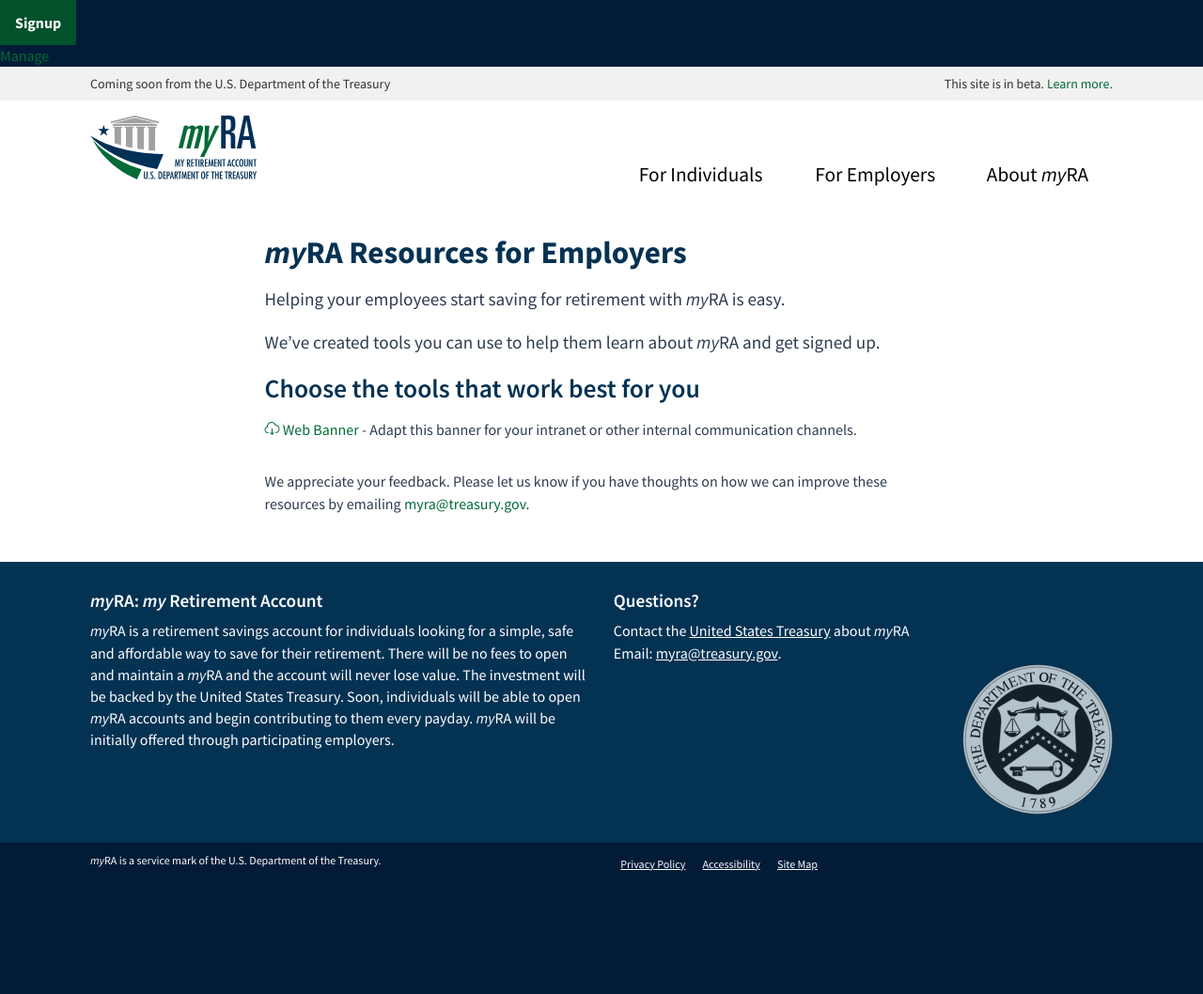
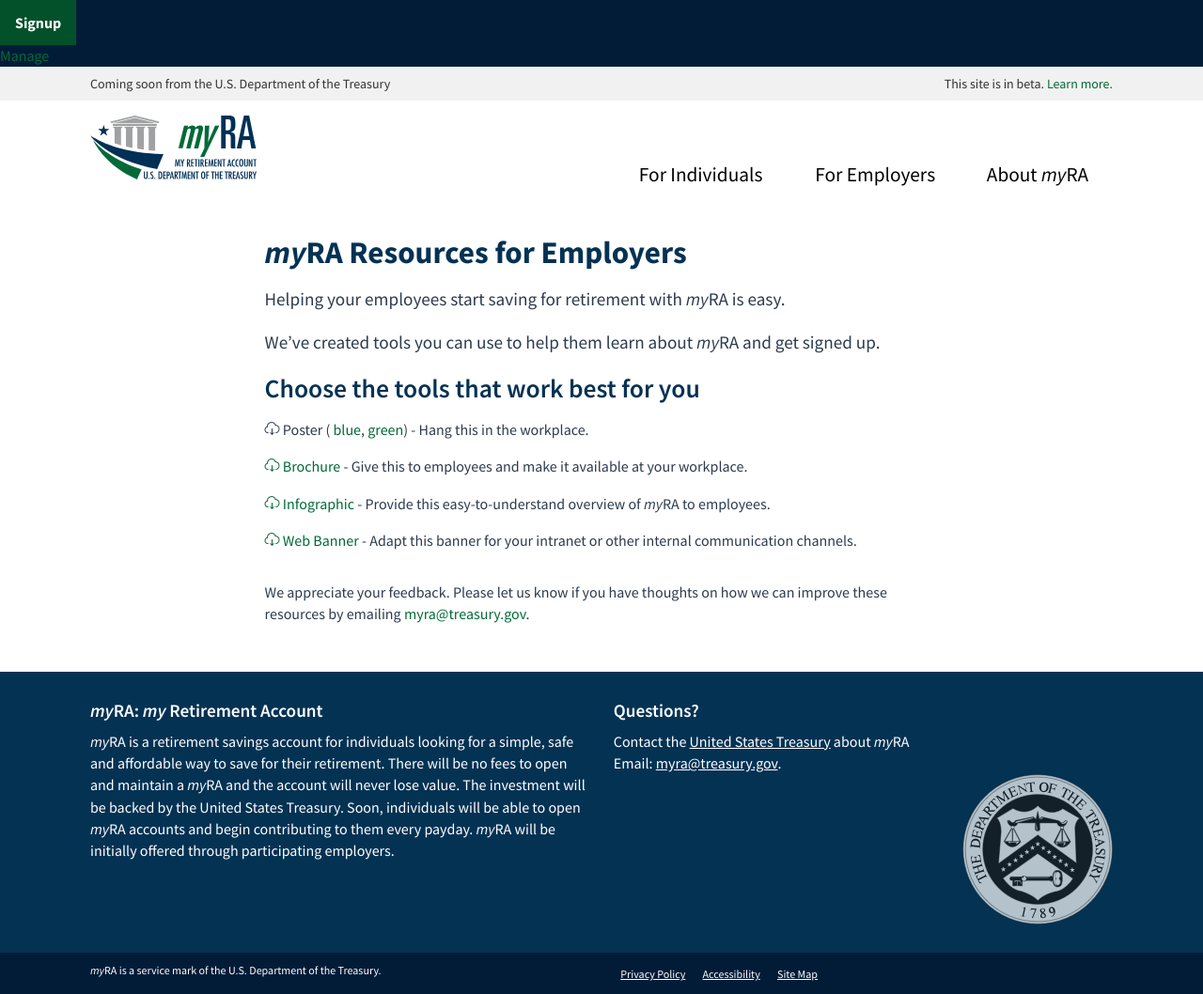
Before and after one commit to 18F/myra, a Jekyll site: the page built from employers/resources/index.html, in a window 1280 px wide. Shown: the whole page at 94% size. Built offline with Jekyll 4.4.1, drawn with Linux system fonts in a browser that asks for light colours; before the commit the page ends 940 px from its top, so only the background shows below that.

Commit message:
added back resource materials

```diff
--- a/employers/resources/index.html
+++ b/employers/resources/index.html
@@ -10,6 +10,9 @@
 
 <h2>Choose the tools that work best for you</h2>
 <ol class="downloads-list">
+  <li><i class="icon-cloud-download"></i> Poster (<a href="myRA_Poster_Blue.pdf"> blue</a>, <a href="myRA_Poster_Green.pdf"> green</a>) - Hang this in the workplace.</li>
+  <li><a href="myRA_Brochure.pdf"><i class="icon-cloud-download"></i> Brochure</a> - Give this to employees and make it available at your workplace.</li>
+  <li><a href="myRA_Infographic.pdf"><i class="icon-cloud-download"></i> Infographic</a> - Provide this easy-to-understand overview of <span class="myra">myRA</span> to employees.</li>
   <li><a href="myRA_Web_Banner.jpg"><i class="icon-cloud-download"></i> Web Banner</a> - Adapt this banner for your intranet or other internal communication channels.</li>
 </ol>
 <p>We appreciate your feedback. Please let us know if you have thoughts on how we can improve these resources by emailing <a href="mailto:myra@treasury.gov">myra@treasury.gov</a>.</p>
```
Also changed, not shown: 4 other files.
